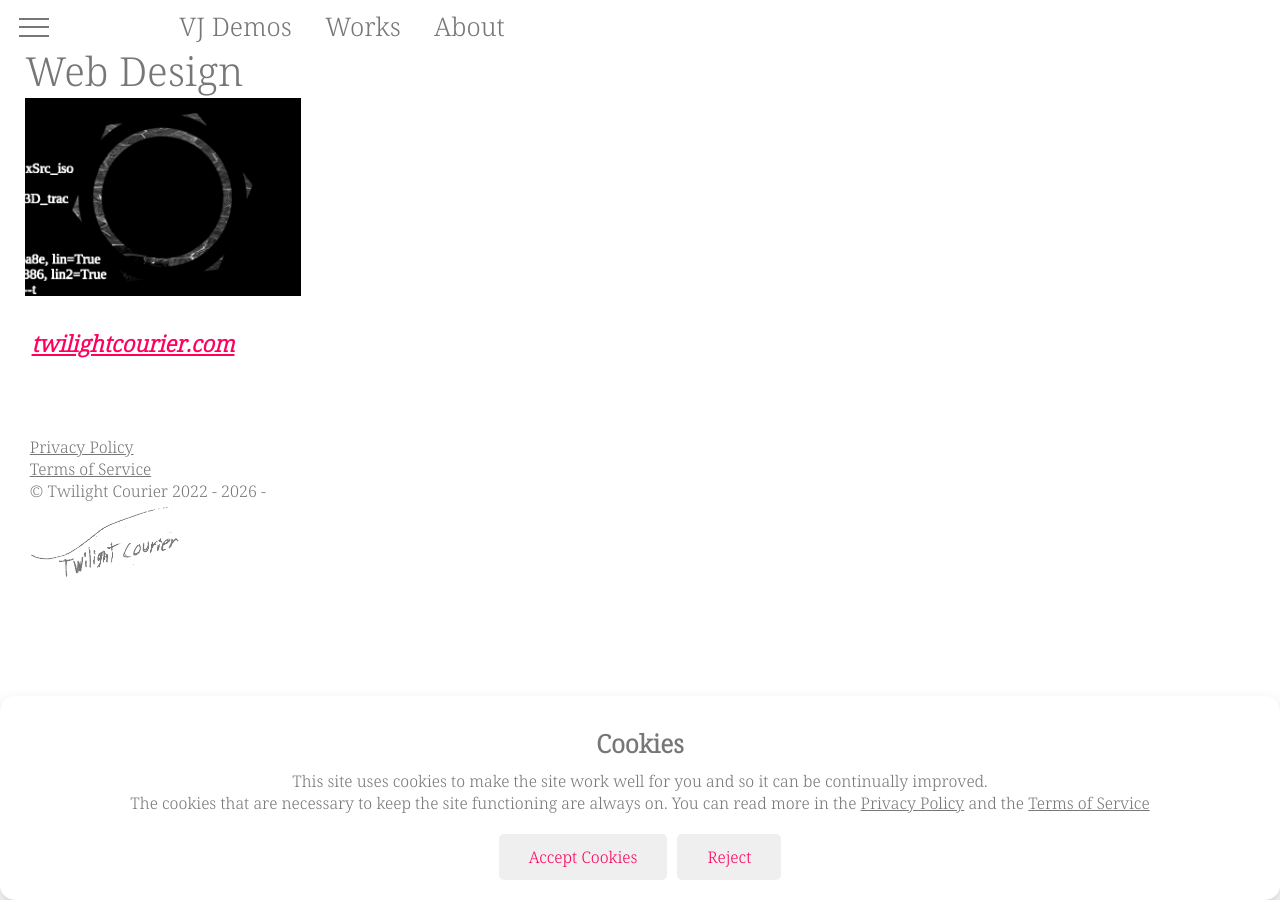
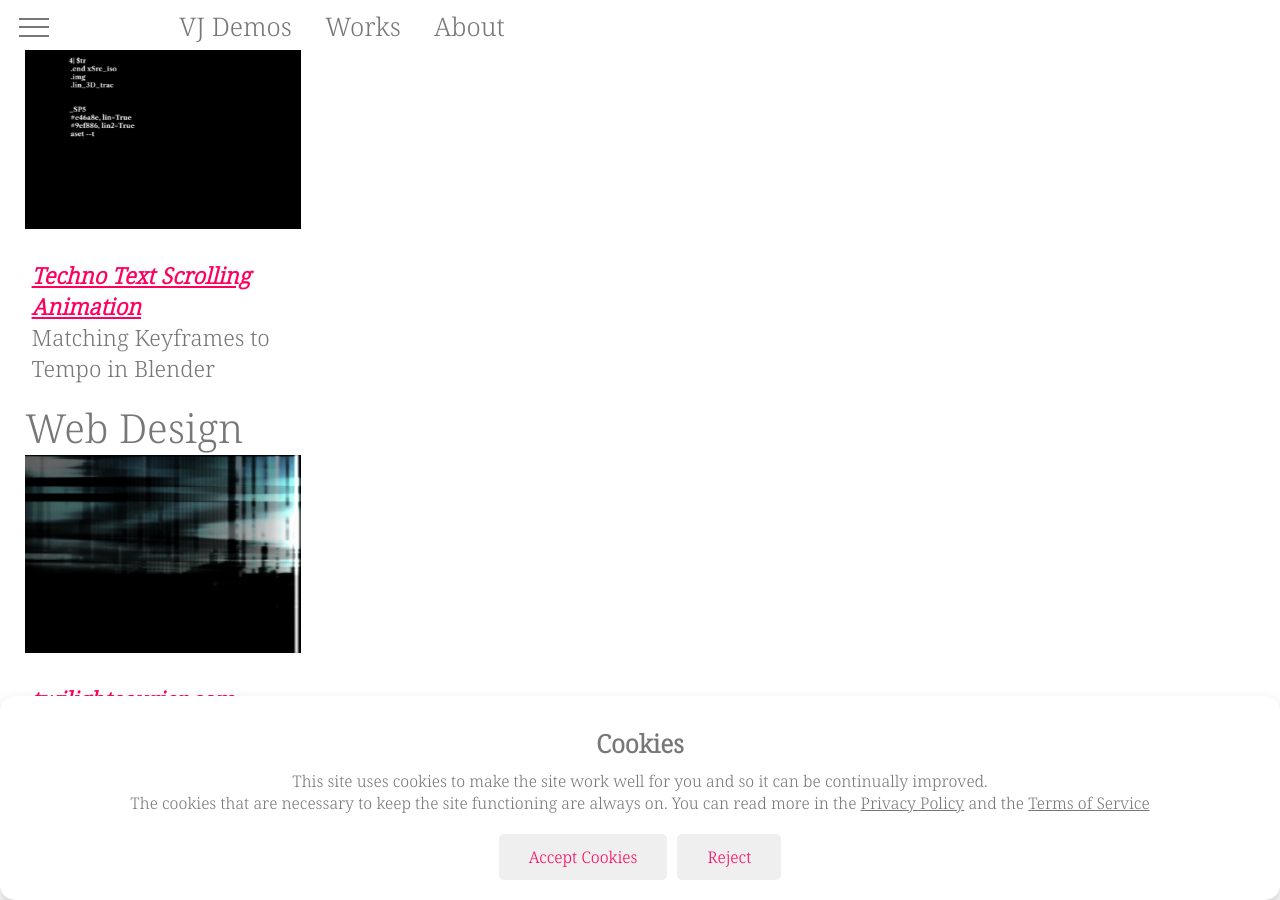
Before and after one commit to twilightcourier/twilightcourier.github.io, a Jekyll site: the page built from index.html, in a window 1280 px wide and 900 px high, scrolled down 2425 px. Built offline with Jekyll 4.4.1, drawn with Linux system fonts in a browser that asks for light colours.

Commit message:
adding_links4

```diff
--- /dev/null
+++ b/collections_content_/_Tutorials/text_scrolling1.md
@@ -0,0 +1,8 @@
+---
+tile_title: Techno Text Scrolling Animation
+tile_image:  "/Images/collections_content_images/tutorials/text1_1.png"
+tile_image_alt:
+ex_url: "https://www.youtube.com/watch?v=n7MSjqBdwRk"
+tile_description: Matching Keyframes to Tempo in Blender
+date: September 29 , 2025
+---
```
Also changed, not shown: collections_content_/_Web_Design/twilightcourier_site.md (+1 -1 lines), Images/collections_content_images/tutorials/text1_1.png (added), Images/collections_content_images/web_design/site1.png (added).
